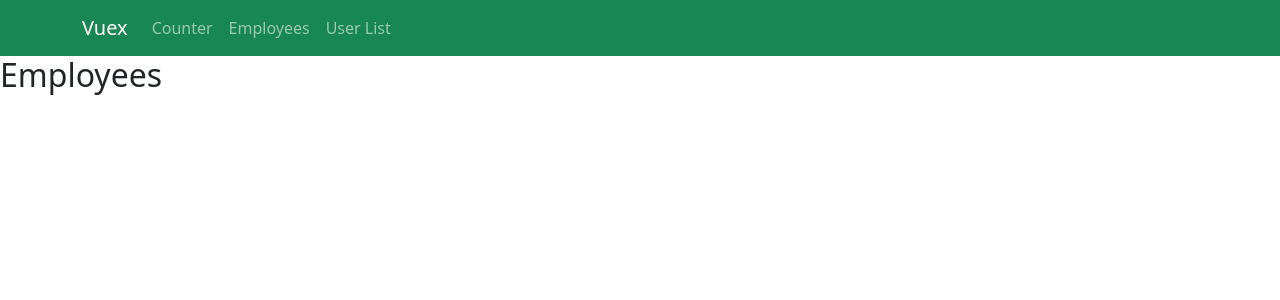
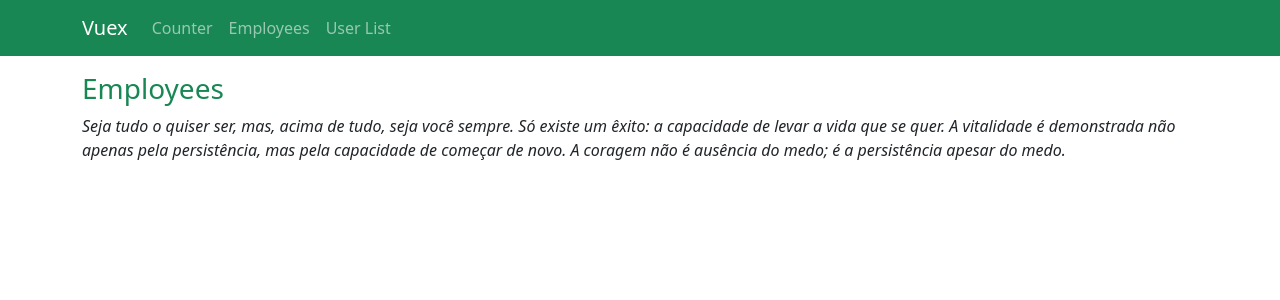
Before and after one commit to freaklucas/vuexcrash, a Vue app: page /employees in a window 1280 px wide. Shown: the top 300 px of the page. Built offline with nearby package versions, Linux system fonts and the light colour scheme; a web font is replaced by a local one.

Commit message:
setup componente employees

```diff
--- a/src/components/Employees.vue
+++ b/src/components/Employees.vue
@@ -1,10 +1,52 @@
 <template>
-  <h2>Employees</h2>
+  <div class="container mt-3">
+    <div class="row">
+      <div class="col">
+        <p class="h3 text-success">Employees</p>
+        <p class="fst-italic">
+          Seja tudo o quiser ser, mas, acima de tudo, seja você sempre. Só
+          existe um êxito: a capacidade de levar a vida que se quer. A
+          vitalidade é demonstrada não apenas pela persistência, mas pela
+          capacidade de começar de novo. A coragem não é ausência do medo; é a
+          persistência apesar do medo.
+        </p>
+      </div>
+    </div>
+  </div>
+  <div class="container">
+    <div class="row">
+      <div class="col-md-6"></div>
+    </div>
+  </div>
 </template>
 
 <script>
 export default {
   name: "Employees",
+  data: function () {
+    return {
+      employees: [
+        {
+          id: 1,
+          name: "Leanne Graham",
+          username: "Bret",
+          email: "Sincere@april.biz",
+        },
+        {
+          id: 2,
+          name: "Ervin Howell",
+          username: "Antonette",
+          email: "Shanna@melissa.tv",
+        },
+        {
+          id: 3,
+          name: "Clementine Bauch",
+          username: "Samantha",
+          email: "Nathan@yesenia.net",
+        },
+      ],
+    };
+  },
 };
 </script>
 
```
